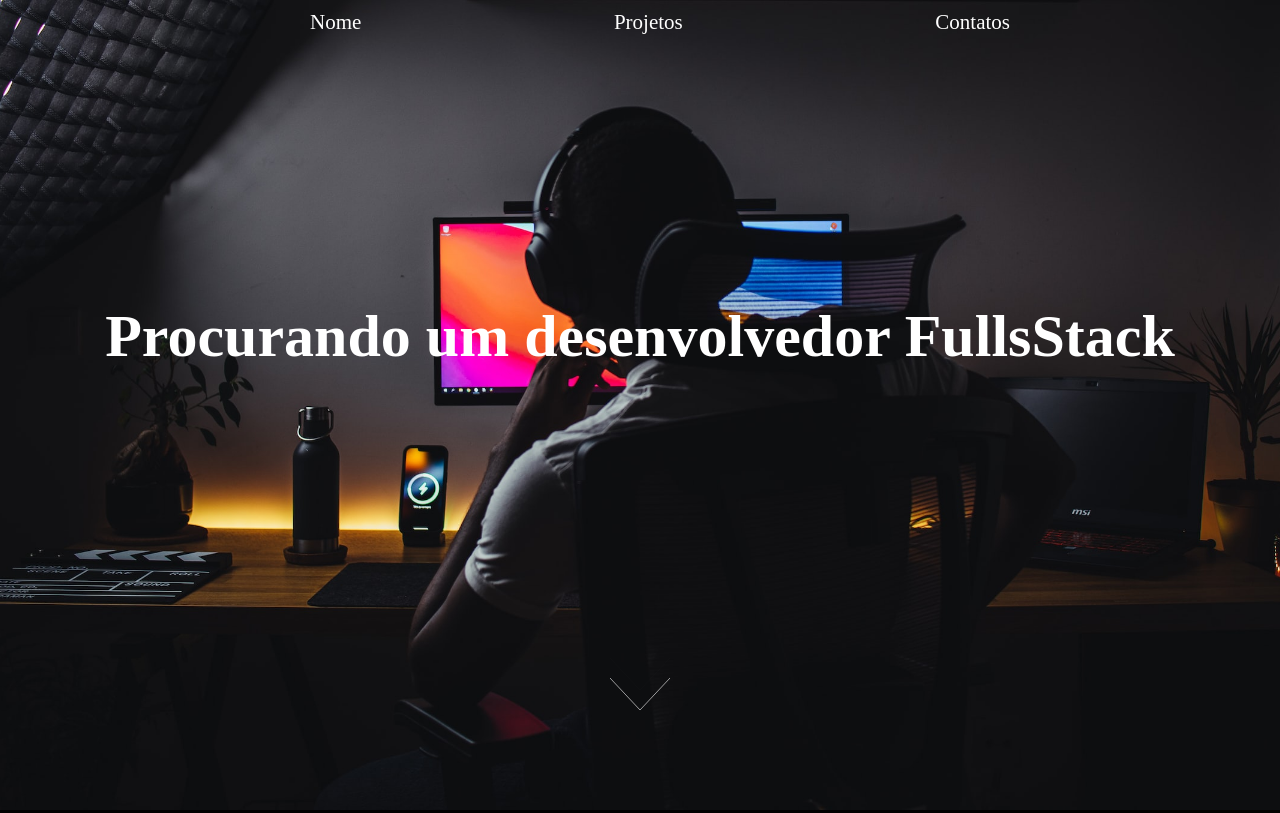
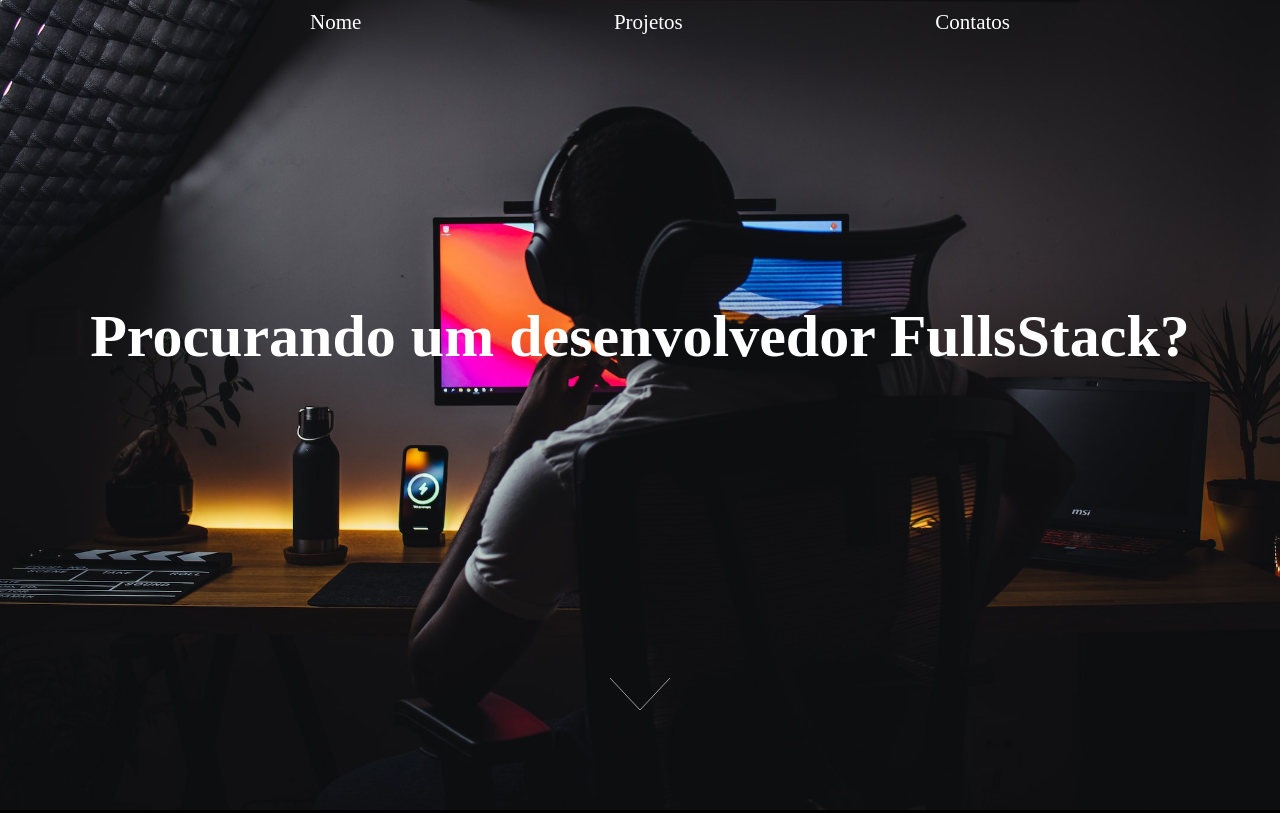
Before and after one commit to RafaOsadzuk/portifolio_Pessoal, a plain HTML site: page portifolio/index.html in a window 1280 px wide. Shown: the top 813 px of the page. Drawn offline with Linux system fonts and the light colour scheme.

Commit message:
Update index.html

```diff
--- a/portifolio/index.html
+++ b/portifolio/index.html
@@ -17,7 +17,7 @@
                 </ul>
             </nav>
         </header>
-        <h1>Procurando um desenvolvedor FullsStack</h1>
+        <h1>Procurando um desenvolvedor FullsStack?</h1>
         <svg class="arrows">
             <path class="a1" d="M0 0 L30 32 L60 0"></path>
             <path class="a2" d="M0 20 L30 52 L60 20"></path>
```
